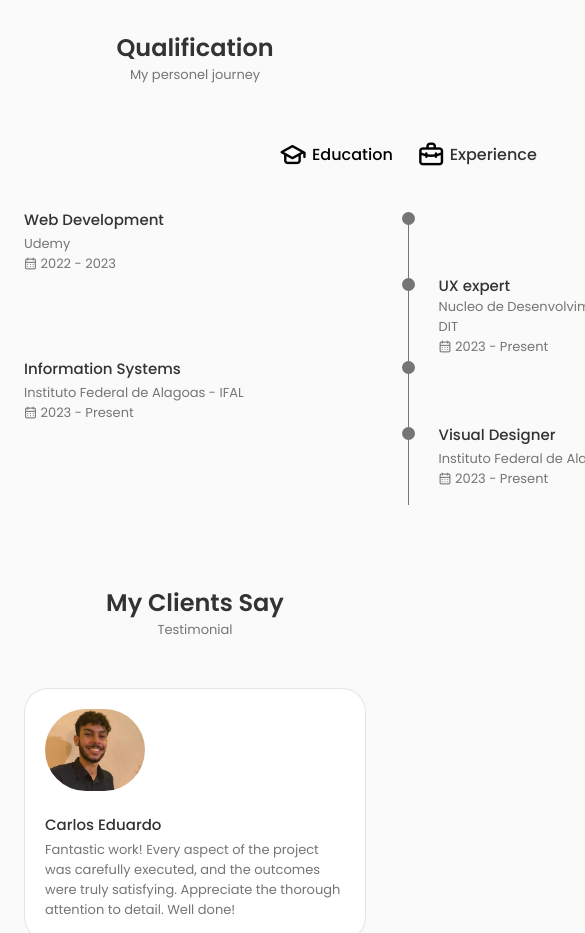
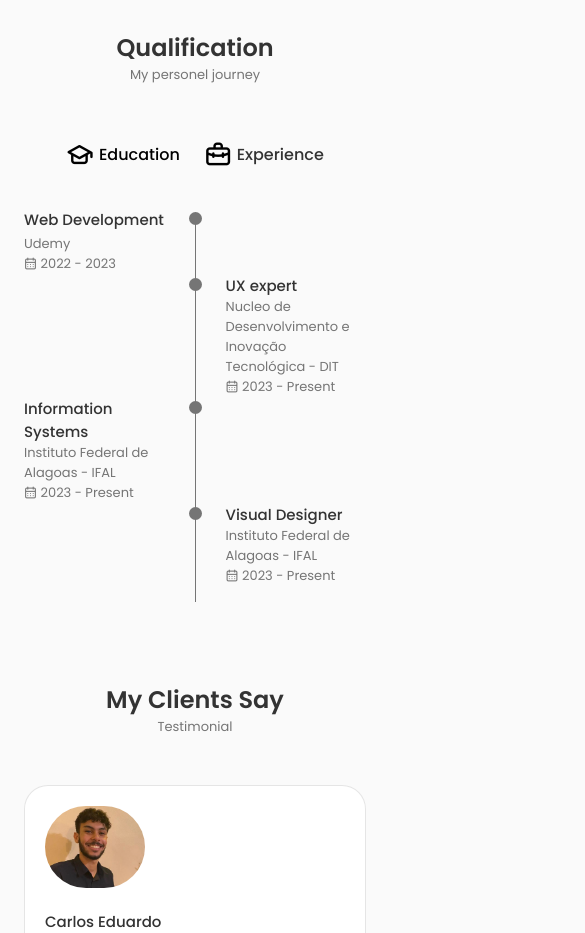
Before and after one commit to DEVLevid/my-portfolio, a React (Create React App) app: page / in a window 390 px wide. Shown: the part 2800-3733 px from the top of the page, 585 px wide, since content can reach past the window. Built offline with nearby package versions, Linux system fonts and the light colour scheme.

Commit message:
feat: fix qualification media query

```diff
--- a/src/components/qualification/qualification.css
+++ b/src/components/qualification/qualification.css
@@ -1,5 +1,5 @@
 .qualification_container {
-  min-width: 768px;
+  width: 768px;
 }
 
 .qualification_tabs {
@@ -47,6 +47,7 @@
   display: grid;
   grid-template-columns: 1fr max-content 1fr;
   column-gap: 1.5rem;
+
 }
 
 .qualification_title {
@@ -82,16 +83,15 @@
 
 @media screen and (max-width: 992px) {
   .qualification_container {
-    margin-left: var(--mb-1-5);
-    margin-right: var(--mb-1-5);
+    width: initial;
+  }
+
+  .qualification_sections {
+    grid-template-columns: initial;
   }
 }
 
 @media screen and (max-width: 576px) {
-  .qualification_sections {
-    grid-template-columns: initial;
-  }
-
   .qualification_buttons {
     margin: 0 var(--mb-0-75);
   }
```
